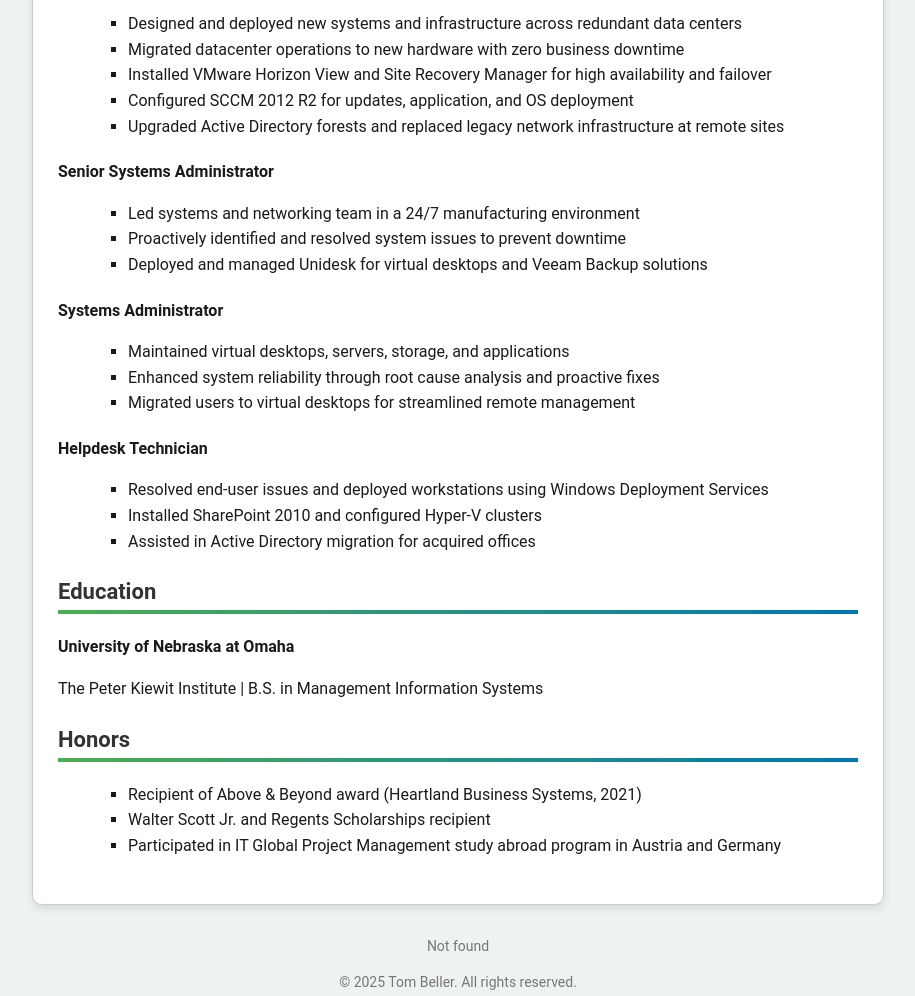
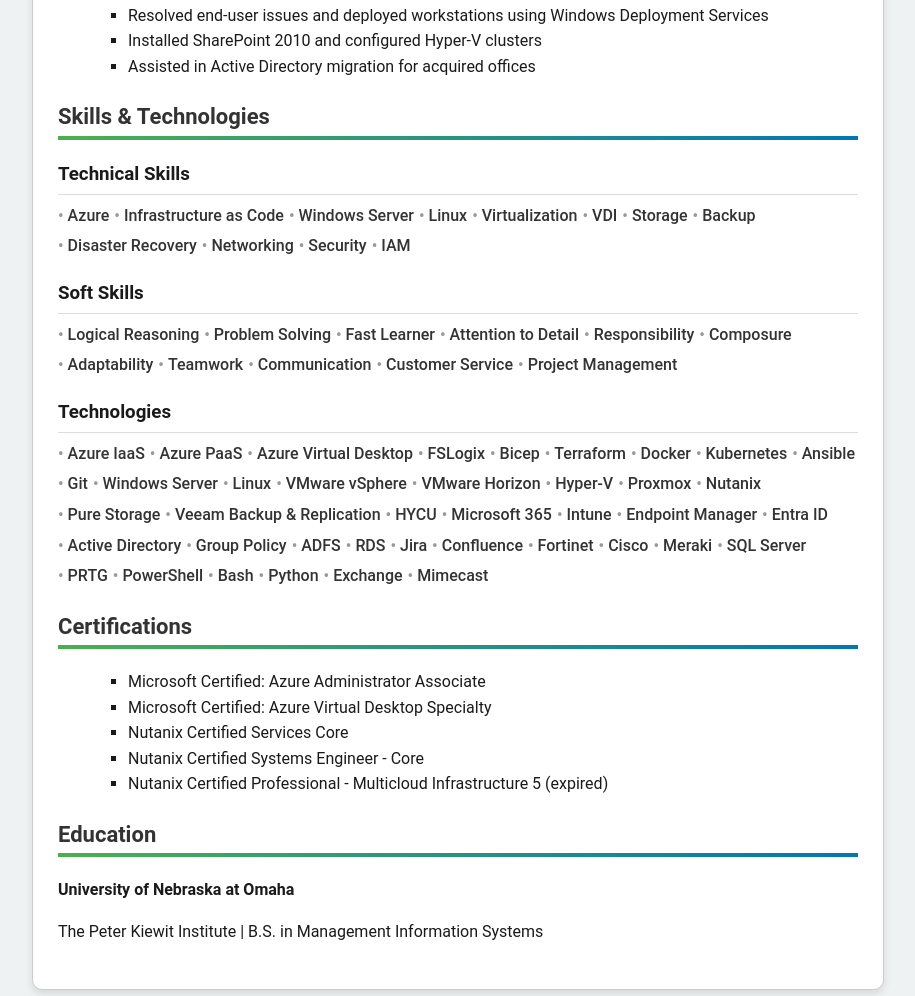
Before and after one commit to tbeller/resume, a website: page frontend/index.html in a window 1280 px wide. Shown: the part 1667-2663 px from the top of the page, without its empty margins (182-1097 px from the left). Drawn offline with Linux system fonts and the light colour scheme; no server answers.

Commit message:
Enhance resume layout and content; add professional summary and skills

```diff
--- a/frontend/index.html
+++ b/frontend/index.html
@@ -165,6 +165,62 @@
             .website {
                 display: block;
             }
+
+            @page {
+                margin: 0.5in;
+            }
+
+            /* h2::after {
+                background: none;
+                border-bottom: 2px solid #1a1a1a;
+            } */
+
+            /* .section {
+                page-break-inside: avoid;
+            } */
+
+            h2, h3 {
+                page-break-after: avoid;
+            }
+
+            .professional-summary {
+                margin-bottom: 15px;
+            }
+        }
+
+        .skills-content {
+            margin-top: 20px;
+        }
+
+        .skills-category {
+            margin-bottom: 20px;
+        }
+
+        .skills-category h3 {
+            font-weight: bold;
+            margin-bottom: 8px;
+            padding-bottom: 4px;
+            border-bottom: 1px solid #ddd;
+        }
+
+        .skill-list {
+            display: flex;
+            flex-wrap: wrap;
+            gap: 5px;
+            list-style: none;
+            padding: 0;
+            margin: 0;
+        }
+
+        .skill-box {
+            color: #333;
+            font-weight: 500;
+        }
+
+        .skill-box::before {
+            content: " •";
+            color: #999;
+            margin-right: 4px;
         }
     </style>
 </head>
@@ -191,33 +247,10 @@
                 <i class="fa-brands fa-github"></i>
             </a>
         </div>
-        <div class="section">
-            <h2>Technologies</h2>
-            <ul>
-                <li>Microsoft Azure, Entra ID, Intune</li>
-                <li>Terraform for Infrastructure as Code (IaC)</li>
-                <li>Microsoft Windows Server and on-prem platforms</li>
-                <li>Linux administration</li>
-                <li>Microsoft Hyper-V</li>
-                <li>VMware vSphere, Horizon View, vSAN</li>
-                <li>Nutanix multi-cloud infrastructure</li>
-                <li>SAN storage management</li>
-                <li>PowerShell</li>
-                <li>Backup, replication, and disaster recovery</li>
-                <li>Switch, router, and firewall configuration and management</li>
-            </ul>
+        <div class="professional-summary">
+            <p>IT Infrastructure Specialist with 10+ years of experience in cloud and on-premises environments. Proven ability to implement innovative solutions that streamline operations, enhance security, and support organizational growth.</p>
         </div>
 
-        <div class="section">
-            <h2>Certifications</h2>
-            <ul>
-                <li>Microsoft Certified: Azure Administrator Associate</li>
-                <li>Microsoft Certified: Azure Virtual Desktop Specialty</li>
-                <li>Nutanix Certified Services Core</li>
-                <li>Nutanix Certified Systems Engineer - Core</li>
-                <li>Nutanix Certified Professional - Multicloud Infrastructure 5 (expired)</li>
-            </ul>
-        </div>
 
         <div class="section">
             <h2>Work Experience</h2>
@@ -233,6 +266,7 @@
                 <li>Provided consulting and engineering expertise for Microsoft platforms (on-prem and cloud)</li>
                 <li>Implemented multi-factor authentication systems (Cisco Duo, Azure Entra ID MFA/SSO)</li>
                 <li>Conducted performance analyses to optimize infrastructure and minimize downtime</li>
+                <li>Recipient of the Above & Beyond award</li>
             </ul>
 
             <h3>Warren Distribution</h3>
@@ -285,20 +319,123 @@
             </ul>
         </div>
 
+        <div id="skills" class="section">
+            <h2>Skills & Technologies</h2>
+            <div class="skills-content">
+                <div class="skills-category">
+                    <h3>Technical Skills</h3>
+                    <ul class="skill-list">
+                        <li class="skill-box">Azure</li>
+                        <li class="skill-box">Infrastructure as Code</li>
+                        <li class="skill-box">Windows Server</li>
+                        <li class="skill-box">Linux</li>
+                        <li class="skill-box">Virtualization</li>
+                        <li class="skill-box">VDI</li>
+                        <li class="skill-box">Storage</li>
+                        <li class="skill-box">Backup</li>
+                        <li class="skill-box">Disaster Recovery</li>
+                        <li class="skill-box">Networking</li>
+                        <li class="skill-box">Security</li>
+                        <li class="skill-box">IAM</li>
+                    </ul>
+                </div>
+                <div class="skills-category">
+                    <h3>Soft Skills</h3>
+                    <ul class="skill-list">
+                        <li class="skill-box">Logical Reasoning</li>
+                        <li class="skill-box">Problem Solving</li>
+                        <li class="skill-box">Fast Learner</li>
+                        <li class="skill-box">Attention to Detail</li>
+                        <li class="skill-box">Responsibility</li>
+                        <li class="skill-box">Composure</li>
+                        <li class="skill-box">Adaptability</li>
+                        <li class="skill-box">Teamwork</li>
+                        <li class="skill-box">Communication</li>
+                        <li class="skill-box">Customer Service</li>
+                        <li class="skill-box">Project Management</li>
+                    </ul>
+                </div>
+                <div class="skills-category">
+                    <h3>Technologies</h3>
+                    <ul class="skill-list">
+                        <li class="skill-box">Azure IaaS</li>
+                        <li class="skill-box">Azure PaaS</li>
+                        <li class="skill-box">Azure Virtual Desktop</li>
+                        <li class="skill-box">FSLogix</li>
+                        <li class="skill-box">Bicep</li>
+                        <li class="skill-box">Terraform</li>
+                        <li class="skill-box">Docker</li>
+                        <li class="skill-box">Kubernetes</li>
+                        <li class="skill-box">Ansible</li>
+                        <li class="skill-box">Git</li>
+                        <li class="skill-box">Windows Server</li>
+                        <li class="skill-box">Linux</li>
+                        <li class="skill-box">VMware vSphere</li>
+                        <li class="skill-box">VMware Horizon</li>
+                        <li class="skill-box">Hyper-V</li>
+                        <li class="skill-box">Proxmox</li>
+                        <li class="skill-box">Nutanix</li>
+                        <li class="skill-box">Pure Storage</li>
+                        <li class="skill-box">Veeam Backup &amp; Replication</li>
+                        <li class="skill-box">HYCU</li>
+                        <li class="skill-box">Microsoft 365</li>
+                        <li class="skill-box">Intune</li>
+                        <li class="skill-box">Endpoint Manager</li>
+                        <li class="skill-box">Entra ID</li>
+                        <li class="skill-box">Active Directory</li>
+                        <li class="skill-box">Group Policy</li>
+                        <li class="skill-box">ADFS</li>
+                        <li class="skill-box">RDS</li>
+                        <li class="skill-box">Jira</li>
+                        <li class="skill-box">Confluence</li>
+                        <li class="skill-box">Fortinet</li>
+                        <li class="skill-box">Cisco</li>
+                        <li class="skill-box">Meraki</li>
+                        <li class="skill-box">SQL Server</li>
+                        <li class="skill-box">PRTG</li>
+                        <li class="skill-box">PowerShell</li>
+                        <li class="skill-box">Bash</li>
+                        <li class="skill-box">Python</li>
+                        <li class="skill-box">Exchange</li>
+                        <li class="skill-box">Mimecast</li>
+                    </ul>
+                </div>
+            </div>
+        </div>
+        <!-- <div class="section">
+            <h2>Technologies</h2>
+            <ul>
+                <li>Microsoft Azure, Entra ID, Intune</li>
+                <li>Terraform for Infrastructure as Code (IaC)</li>
+                <li>Microsoft Windows Server and on-prem platforms</li>
+                <li>Linux administration</li>
+                <li>Microsoft Hyper-V</li>
+                <li>VMware vSphere, Horizon View, vSAN</li>
+                <li>Nutanix multi-cloud infrastructure</li>
+                <li>SAN storage management</li>
+                <li>PowerShell</li>
+                <li>Backup, replication, and disaster recovery</li>
+                <li>Switch, router, and firewall configuration and management</li>
+            </ul>
+        </div> -->
+
+        <div class="section">
+            <h2>Certifications</h2>
+            <ul>
+                <li>Microsoft Certified: Azure Administrator Associate</li>
+                <li>Microsoft Certified: Azure Virtual Desktop Specialty</li>
+                <li>Nutanix Certified Services Core</li>
+                <li>Nutanix Certified Systems Engineer - Core</li>
+                <li>Nutanix Certified Professional - Multicloud Infrastructure 5 (expired)</li>
+            </ul>
+        </div>
+
         <div class="section">
             <h2>Education</h2>
             <p><strong>University of Nebraska at Omaha</strong></p>
             <p>The Peter Kiewit Institute | B.S. in Management Information Systems</p>
         </div>
 
-        <div class="section">
-            <h2>Honors</h2>
-            <ul>
-                <li>Recipient of Above & Beyond award (Heartland Business Systems, 2021)</li>
-                <li>Walter Scott Jr. and Regents Scholarships recipient</li>
-                <li>Participated in IT Global Project Management study abroad program in Austria and Germany</li>
-            </ul>
-        </div>
     </div>
     <div class="footer">
         <p><span id="visitorCount">Loading...</span></p>
@@ -316,7 +453,6 @@
                 document.getElementById('visitorCount').textContent = count;
             }
             fetchVisitorCount();
-
         </script>
     </div>
 </body>
```
Also changed, not shown: 1 other file.
